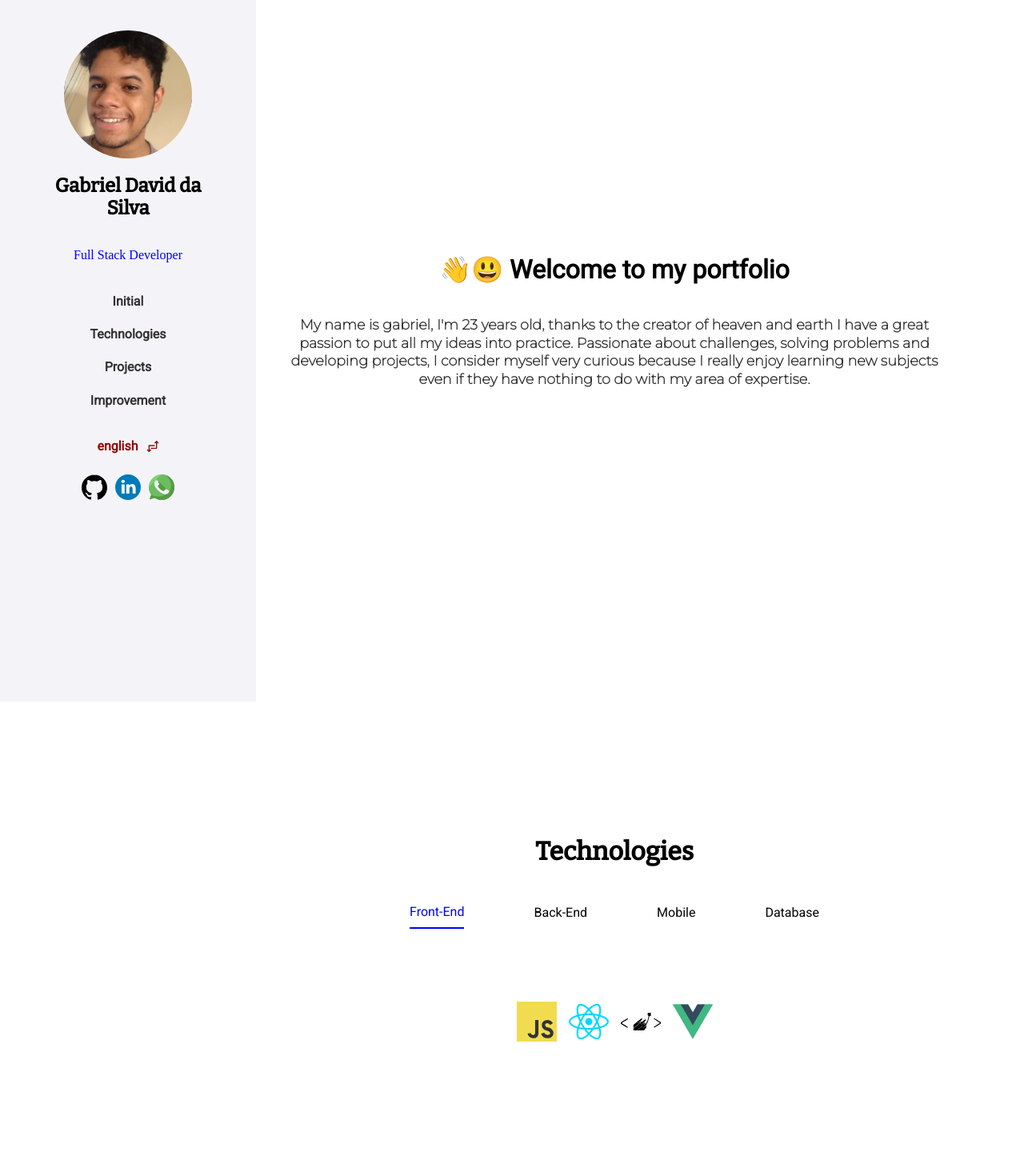
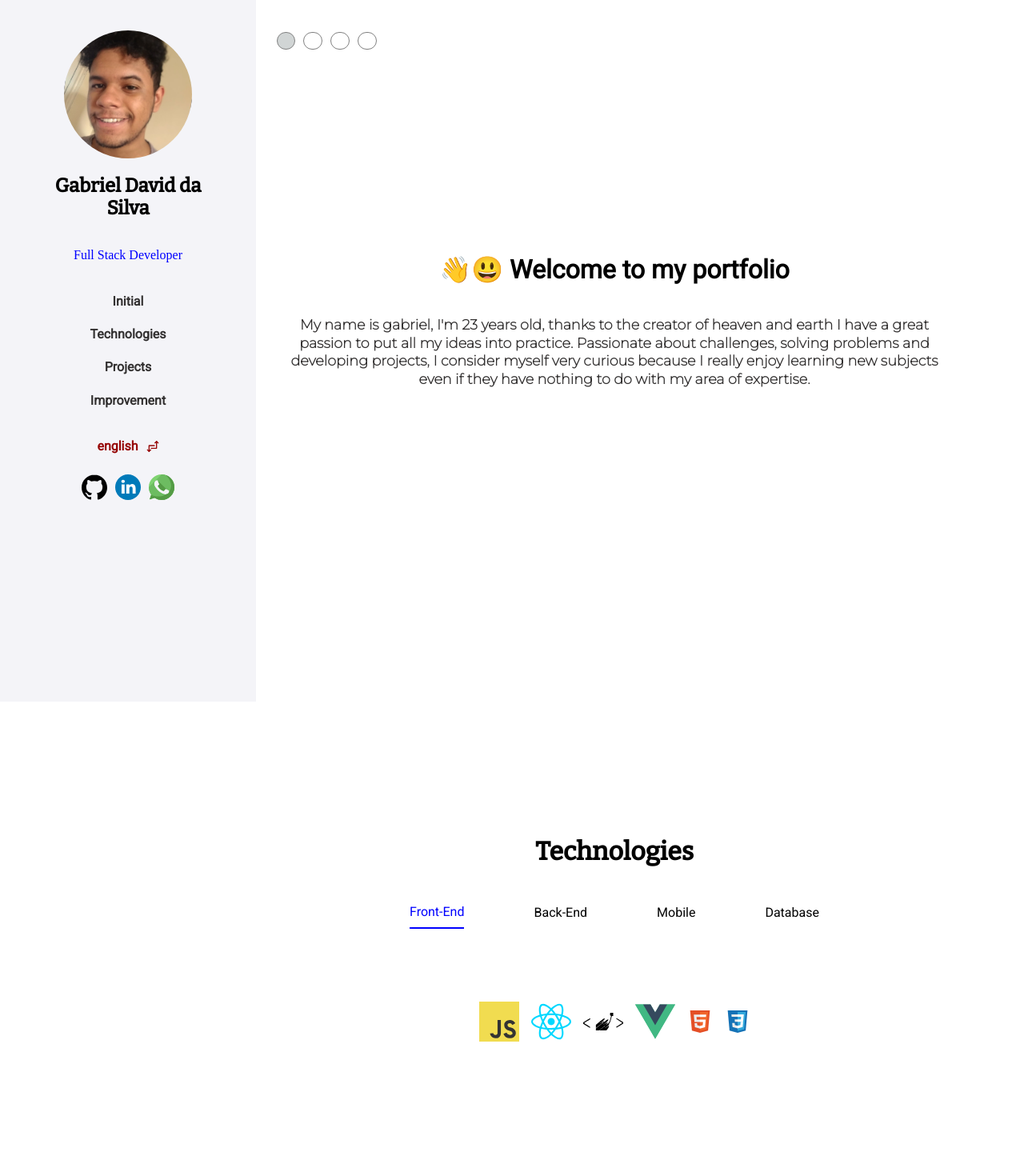
Before and after one commit to GabrielDavid1/my-portfolio, a React (Create React App) app: page / in a window 1280 px wide. Shown: the top 1470 px of the page at 80% size. Built offline with nearby package versions, Linux system fonts and the light colour scheme.

Commit message:
marker functionalite has finished

```diff
--- a/src/App.tsx
+++ b/src/App.tsx
@@ -1,5 +1,5 @@
 //React
-import { useEffect, useRef, useState } from "react";
+import { useEffect, useState } from "react";
 
 //Styles
 import "./styles.css";
@@ -12,9 +12,10 @@ import Technologies from "./components/Technologies";
 import Projects from "./components/Projects";
 import Presentation from "./components/Presentation";
 import Improvement from "./components/Improvement";
+import Marker from "./components/Marker";
 
 export default function App() {
-  const [positionScroll, setPositionScroll] = useState<boolean>(false);
+  const [index, setIndex] = useState<number>(1);
   const [toggleLanguage, setToggleLanguage] = useState<boolean>(false);
 
   useEffect(() => {
@@ -24,9 +25,8 @@ export default function App() {
   return (
     <AppContainer>
       <Navigation
+        setIndex={setIndex}
         toggleLanguage={toggleLanguage}
-        positionScroll={positionScroll}
-        setPositionScroll={setPositionScroll}
         setToggleLanguage={setToggleLanguage}
       />
       <ContentContainer>
@@ -35,8 +35,8 @@ export default function App() {
         <Projects toggleLanguage={toggleLanguage} />
         <Improvement
           toggleLanguage={toggleLanguage}
-          positionScroll={positionScroll}
         />
+        <Marker index={index} />
       </ContentContainer>
     </AppContainer>
   );
--- a/src/components/Improvement/index.tsx
+++ b/src/components/Improvement/index.tsx
@@ -1,22 +1,15 @@
 //Utils
-import { useEffect, useRef } from "react";
+import { useRef } from "react";
 import translate from "../../utils/Translate";
 
 import { Text, Title, Field, Content, SubTitle, Container } from "./styles";
 
 interface Props {
   toggleLanguage:boolean;
-  positionScroll:boolean;
 }
 
-export default function Improvement({ toggleLanguage, positionScroll }: Props) {
+export default function Improvement({ toggleLanguage }: Props) {
   const ref = useRef<HTMLDivElement>({} as HTMLDivElement);
-
-  useEffect(() => {
-    const currentScroll = ref.current.getBoundingClientRect().top + 0;
-    window.scrollTo(0, currentScroll - 500);
-  } , [positionScroll]);
-
   return (
     <Container
       id="improvement"
--- /dev/null
+++ b/src/components/Marker/index.tsx
@@ -0,0 +1,19 @@
+import {
+  Container,
+  Element,
+} from './styles';
+
+interface Props {
+    index:number;
+}
+
+export default function Marker ({ index }:Props) {
+ return (
+   <Container>
+    <Element isActive={(index === 1)}></Element>
+    <Element isActive={(index === 2)}></Element>
+    <Element isActive={(index === 3)}></Element>
+    <Element isActive={(index === 4)}></Element>
+   </Container>
+ )
+}
--- /dev/null
+++ b/src/components/Marker/styles.ts
@@ -0,0 +1,26 @@
+import styled from 'styled-components';
+
+interface Props {
+    isActive:boolean;
+}
+
+export const Container = styled.div`
+    width:100%;
+    position:fixed;
+    top:5%;
+    display:flex;
+    flex-direction:row;
+    justify-content:flex-start;
+    align-items:center;
+    margin-left:7%;
+    gap:10px;
+`;
+
+export const Element = styled.div<Props>`
+    width:0.1%;
+    background-color:${props => props.isActive ? '#d1d5d5' : '#fff'};
+    border-radius:200px;
+    padding:0.8%;
+    border: 1px solid gray;
+    transition: .5s;
+`;
--- a/src/components/Navigation/index.tsx
+++ b/src/components/Navigation/index.tsx
@@ -18,16 +18,14 @@ import {
 
 interface Props {
   toggleLanguage: boolean;
-  positionScroll:boolean;
   setToggleLanguage: React.Dispatch<React.SetStateAction<boolean>>;
-  setPositionScroll: React.Dispatch<React.SetStateAction<boolean>>;
+  setIndex: React.Dispatch<React.SetStateAction<number>>;
 }
 
 export default function Navigation ({
   toggleLanguage,
   setToggleLanguage,
-  positionScroll,
-  setPositionScroll,
+  setIndex,
 }:Props) {
   return (
    <Container>
@@ -38,10 +36,10 @@ export default function Navigation ({
      <SubTitle className="my-career"> {(toggleLanguage) ? 'Desenvolvedor Full Stack' : 'Full Stack Developer'} </SubTitle>
      <ListArea>
         <ListField className="list">
-          <ListElement href="#presentation"> {(toggleLanguage) ? translate.presentation.navTitle_BR : translate.presentation.navTitle_EN} </ListElement>
-          <ListElement href="#technologies"> {(toggleLanguage) ? translate.technologies.navTitle_BR : translate.technologies.navTitle_EN} </ListElement>
-          <ListElement href="#projects"> {(toggleLanguage) ? translate.projects.navTitle_BR : translate.projects.navTitle_EN} </ListElement>
-          <ListElement href="#improvement" onClick={() => setPositionScroll(!positionScroll)}> {(toggleLanguage) ? translate.improvement.navTitle_BR : translate.improvement.navTitle_EN} </ListElement>
+          <ListElement href="#presentation" onClick={() => setIndex(1)}> {(toggleLanguage) ? translate.presentation.navTitle_BR : translate.presentation.navTitle_EN} </ListElement>
+          <ListElement href="#technologies" onClick={() => setIndex(2)}> {(toggleLanguage) ? translate.technologies.navTitle_BR : translate.technologies.navTitle_EN} </ListElement>
+          <ListElement href="#projects" onClick={() => setIndex(3)}> {(toggleLanguage) ? translate.projects.navTitle_BR : translate.projects.navTitle_EN} </ListElement>
+          <ListElement href="#improvement" onClick={() => setIndex(4)}> {(toggleLanguage) ? translate.improvement.navTitle_BR : translate.improvement.navTitle_EN} </ListElement>
           <ListElement onClick={() => setToggleLanguage(!toggleLanguage) }>
             <Languages toggleLanguage={toggleLanguage} />
           </ListElement>
--- a/src/components/Navigation/styles.ts
+++ b/src/components/Navigation/styles.ts
@@ -27,6 +27,7 @@ export const Title = styled.h2`
 
 export const SubTitle = styled.p`
     color:blue;
+    text-align:center;
 `;
 
 export const ProfileImageArea = styled.div`
--- a/src/components/Technologies/IconsFrontEnd/index.tsx
+++ b/src/components/Technologies/IconsFrontEnd/index.tsx
@@ -67,6 +67,75 @@ export default function IconsFrontEnd() {
         />
       </svg>
 
+      <svg
+        width="32px"
+        height="32px"
+        viewBox="0 0 32 32"
+        xmlns="http://www.w3.org/2000/svg"
+      >
+        <title>file_type_html</title>
+        <polygon
+          points="5.902 27.201 3.655 2 28.345 2 26.095 27.197 15.985 30 5.902 27.201"
+          fill="#e44f26"
+        />
+        <polygon
+          points="16 27.858 24.17 25.593 26.092 4.061 16 4.061 16 27.858"
+          fill="#f1662a"
+        />
+        <polygon
+          points="16 13.407 11.91 13.407 11.628 10.242 16 10.242 16 7.151 15.989 7.151 8.25 7.151 8.324 7.981 9.083 16.498 16 16.498 16 13.407"
+          fill="#ebebeb"
+        />
+        <polygon
+          points="16 21.434 15.986 21.438 12.544 20.509 12.324 18.044 10.651 18.044 9.221 18.044 9.654 22.896 15.986 24.654 16 24.65 16 21.434"
+          fill="#ebebeb"
+        />
+        <polygon
+          points="15.989 13.407 15.989 16.498 19.795 16.498 19.437 20.507 15.989 21.437 15.989 24.653 22.326 22.896 22.372 22.374 23.098 14.237 23.174 13.407 22.341 13.407 15.989 13.407"
+          fill="#fff"
+        />
+        <polygon
+          points="15.989 7.151 15.989 9.071 15.989 10.235 15.989 10.242 23.445 10.242 23.445 10.242 23.455 10.242 23.517 9.548 23.658 7.981 23.732 7.151 15.989 7.151"
+          fill="#fff"
+        />
+      </svg>
+
+      <svg
+        width="32px"
+        height="32px"
+        viewBox="0 0 32 32"
+        xmlns="http://www.w3.org/2000/svg"
+      >
+        <title>file_type_css</title>
+        <polygon
+          points="5.902 27.201 3.656 2 28.344 2 26.095 27.197 15.985 30 5.902 27.201"
+          fill="#1572b6"
+        />
+        <polygon
+          points="16 27.858 24.17 25.593 26.092 4.061 16 4.061 16 27.858"
+          fill="#33a9dc"
+        />
+        <polygon
+          points="16 13.191 20.09 13.191 20.372 10.026 16 10.026 16 6.935 16.011 6.935 23.75 6.935 23.676 7.764 22.917 16.282 16 16.282 16 13.191"
+          fill="#fff"
+        />
+        <polygon
+          points="16.019 21.218 16.005 21.222 12.563 20.292 12.343 17.827 10.67 17.827 9.24 17.827 9.673 22.68 16.004 24.438 16.019 24.434 16.019 21.218"
+          fill="#ebebeb"
+        />
+        <polygon
+          points="19.827 16.151 19.455 20.29 16.008 21.22 16.008 24.436 22.344 22.68 22.391 22.158 22.928 16.151 19.827 16.151"
+          fill="#fff"
+        />
+        <polygon
+          points="16.011 6.935 16.011 8.855 16.011 10.018 16.011 10.026 8.555 10.026 8.555 10.026 8.545 10.026 8.483 9.331 8.342 7.764 8.268 6.935 16.011 6.935"
+          fill="#ebebeb"
+        />
+        <polygon
+          points="16 13.191 16 15.111 16 16.274 16 16.282 12.611 16.282 12.611 16.282 12.601 16.282 12.539 15.587 12.399 14.02 12.325 13.191 16 13.191"
+          fill="#ebebeb"
+        />
+      </svg>
     </Container>
   );
 }
--- a/src/components/Technologies/IconsMobile/index.tsx
+++ b/src/components/Technologies/IconsMobile/index.tsx
@@ -37,9 +37,21 @@ export default function IconsMobile() {
         xmlns="http://www.w3.org/2000/svg"
       >
         <title>file_type_expo</title>
-        <path d="M3.979,20.059,11.252,6.2l7.155-3.835,2.127,1.074L13.422,7.457l7.349,22.088L18.407,28.17l-5.5-12.677-7.22,5.479Z" />
-        <ellipse cx="25.24" cy="13.967" rx="2.686" ry="2.503" />
-        <path d="M27.2,12.85a2.433,2.433,0,0,0-4.158.3,2.19,2.19,0,0,0,.419,2.449A3.546,3.546,0,0,0,27.2,12.85ZM19.976,3.4l-1.547-.849L11.693,6.3l.537.29,1.02.537L15.1,6.1l4.878-2.718Zm.623-.258a.24.24,0,0,1,.172.161L23.027,9.96a.223.223,0,0,1-.108.29,4.361,4.361,0,0,0-2.105,4.985,4.607,4.607,0,0,0,4.92,3.244.284.284,0,0,1,.279.172l2.331,6.833a.275.275,0,0,1-.107.3l-7.166,4.189a.263.263,0,0,1-.107.022.285.285,0,0,1-.193-.032l-2.514-1.58a.253.253,0,0,1-.108-.107L13.24,16.986,5.762,21.24a.27.27,0,0,1-.053.022.258.258,0,0,1-.237-.011l-1.7-.967a.247.247,0,0,1-.108-.322L10.93,6.178a.255.255,0,0,1,.118-.107l7.241-4.039a.274.274,0,0,1,.258,0ZM11.617,6.844l-.354-.182-7,13.332,1.279.72,6.037-7.9a.3.3,0,0,1,.248-.108.3.3,0,0,1,.214.161l6.575,15.148L20.373,29.1,13.315,8.467l-.3-.86-1.407-.773Zm10.829,7.95a2.73,2.73,0,0,1,1.343-3.115,2.965,2.965,0,0,1,3.481.43,2.717,2.717,0,0,1,.078,3.843q-.037.039-.078.078a2.932,2.932,0,0,1-4.824-1.236Z" />
+        <path
+          d="M3.979,20.059,11.252,6.2l7.155-3.835,2.127,1.074L13.422,7.457l7.349,22.088L18.407,28.17l-5.5-12.677-7.22,5.479Z"
+          fill="#fff"
+        />
+        <ellipse
+          cx="25.24"
+          cy="13.967"
+          rx="2.686"
+          ry="2.503"
+          fill="#fff"
+        />
+        <path
+          d="M27.2,12.85a2.433,2.433,0,0,0-4.158.3,2.19,2.19,0,0,0,.419,2.449A3.546,3.546,0,0,0,27.2,12.85ZM19.976,3.4l-1.547-.849L11.693,6.3l.537.29,1.02.537L15.1,6.1l4.878-2.718Zm.623-.258a.24.24,0,0,1,.172.161L23.027,9.96a.223.223,0,0,1-.108.29,4.361,4.361,0,0,0-2.105,4.985,4.607,4.607,0,0,0,4.92,3.244.284.284,0,0,1,.279.172l2.331,6.833a.275.275,0,0,1-.107.3l-7.166,4.189a.263.263,0,0,1-.107.022.285.285,0,0,1-.193-.032l-2.514-1.58a.253.253,0,0,1-.108-.107L13.24,16.986,5.762,21.24a.27.27,0,0,1-.053.022.258.258,0,0,1-.237-.011l-1.7-.967a.247.247,0,0,1-.108-.322L10.93,6.178a.255.255,0,0,1,.118-.107l7.241-4.039a.274.274,0,0,1,.258,0ZM11.617,6.844l-.354-.182-7,13.332,1.279.72,6.037-7.9a.3.3,0,0,1,.248-.108.3.3,0,0,1,.214.161l6.575,15.148L20.373,29.1,13.315,8.467l-.3-.86-1.407-.773Zm10.829,7.95a2.73,2.73,0,0,1,1.343-3.115,2.965,2.965,0,0,1,3.481.43,2.717,2.717,0,0,1,.078,3.843q-.037.039-.078.078a2.932,2.932,0,0,1-4.824-1.236Z"
+          fill="#4630eb"
+        />
       </svg>
     </Container>
   );
--- a/src/styles.css
+++ b/src/styles.css
@@ -2,6 +2,8 @@ body {
     margin: 0 auto;
     background: white;
     overflow: hidden;
+    zoom: 100%;
+    transition: .3s;
 }
 
 * {
@@ -26,7 +28,7 @@ body {
         max-height: 15%;
     }
     .title-project {
-        font-size: 1.8rem;
+        font-size: 1.5rem;
     }
     #technologies h1 {
         font-size:1.5rem;
```
Also changed, not shown: src/components/Technologies/IconsDatabase/index.tsx (+73 -19 lines).
